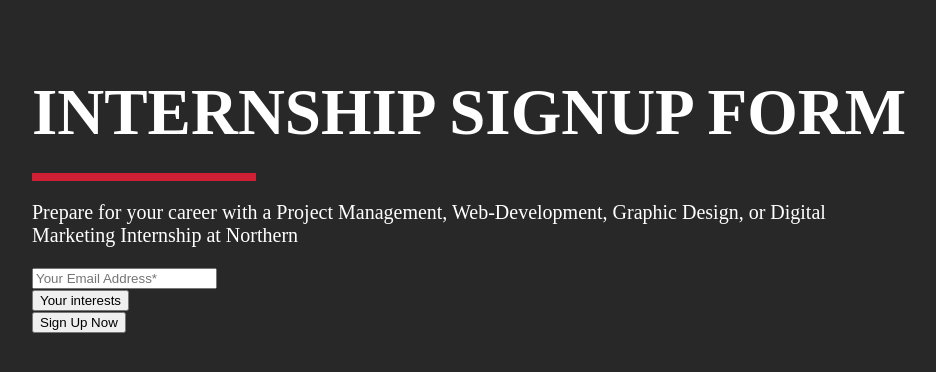
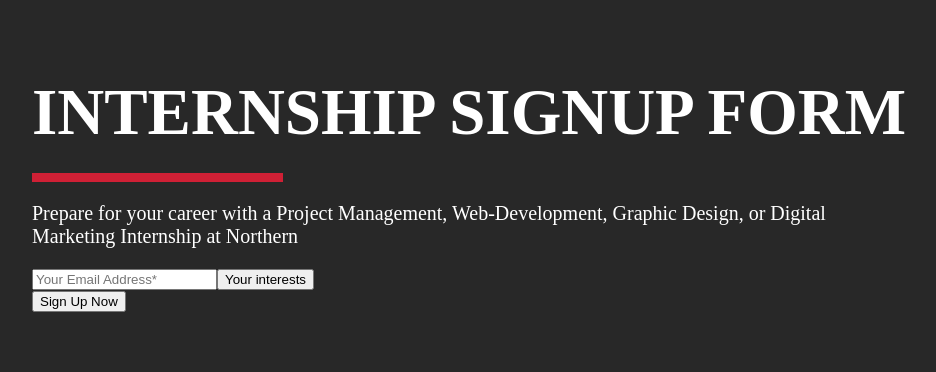
Before and after one commit to JashanB/Front-end-demo, a React (Create React App) app: page / in a window 1280 px wide. Shown: the top 372 px of the page, without its empty margins (160-1096 px from the left). Built offline with nearby package versions, Linux system fonts and the light colour scheme.

Commit message:
css changes

```diff
--- a/src/App.css
+++ b/src/App.css
@@ -24,9 +24,9 @@
 }
 
 .header-border {
-  height: 0.5em;
+  height: 0.6em;
   background-color: #D02035;
-  width: 25%;
+  width: 28%;
 }
 
 .paragraph {
@@ -34,3 +34,31 @@
   font-size: 20px;
   width: 90%;
 }
+
+.input-fields {
+  height: 40%;
+}
+
+.email {
+  display: inline-block;
+  font-family: Merriweather Italic;
+  font-size: 16px;
+}
+
+.email-form input {
+  height: 100%;
+  margin: auto;
+}
+
+.drop-down-container {
+  display: inline-block;
+}
+
+.drop-down-container button {
+  height: 100%;
+  display: block;
+}
+
+.drop-down {
+  display: block;
+}
--- a/src/App.js
+++ b/src/App.js
@@ -62,9 +62,10 @@
           <h1 className="header">INTERNSHIP SIGNUP FORM</h1>
           <div className="header-border"></div>
           <p className="paragraph">Prepare for your career with a Project Management, Web-Development, Graphic Design, or Digital Marketing Internship at Northern</p>
-          <div className="forms">
+          <div className="input-fields">
+            <div className="email">
               <section className="email-validation">{error}</section>
-            <form autoComplete="off" onSubmit={event => event.preventDefault()}>
+              <form autoComplete="off" className="email-form" onSubmit={event => event.preventDefault()}>
                 <input
                   type="text"
                   name={email}
@@ -76,6 +77,7 @@
                   value={email}
                 />
               </form>
+            </div>
             <div className="drop-down-container">
               <button className="drop-down button" onClick={() => listOpen ? setListOpen(state => false) : setListOpen(state => true)}
               >{interestHeaderTitle}</button>
@@ -88,8 +90,10 @@
                 </div>
               }
             </div>
-          </div >
+          </div>
+          <div>
             <button className="submit-button" onClick={handleSignUp}>{signUpButton}</button>
+          </div>
         </div>
       </div >
     );
```
Lines whose indentation alone changed are shown as unchanged.
